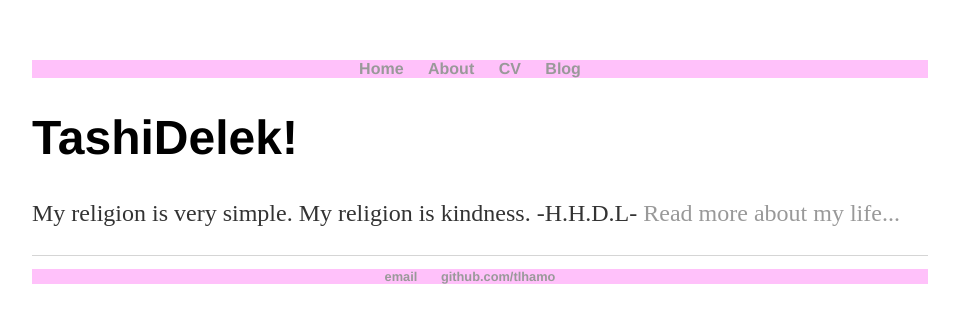
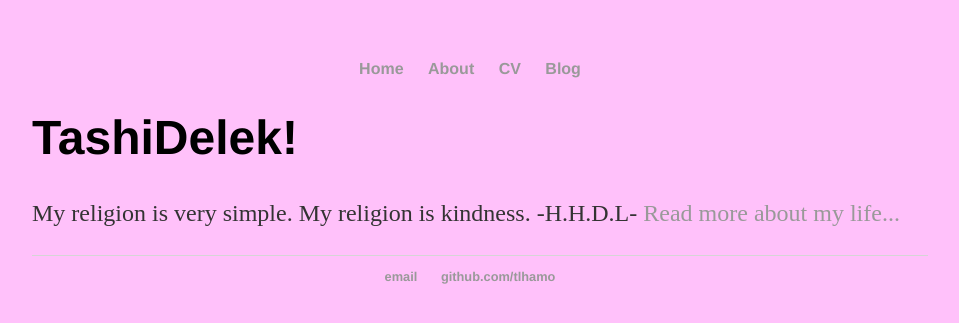
Before and after one commit to tlhamo/2018-Works, a Jekyll site: the page built from index.html, in a window 1280 px wide. Shown: the top 323 px of the page, without its empty margins (160-1119 px from the left). Built offline with Jekyll 4.4.1, drawn with Linux system fonts in a browser that asks for light colours.

Commit message:
Update main.css

```diff
--- a/css/main.css
+++ b/css/main.css
@@ -1,6 +1,7 @@
 body {
     margin: 60px auto;
     width: 70%;
+    background-color: #FFC1FA;
 }
 nav ul, footer ul {
     font-family:'Helvetica', 'Arial', 'Sans-Serif';
@@ -8,7 +9,7 @@ nav ul, footer ul {
     padding: 0px;
     list-style: none;
     font-weight: bold;
-    background-color: #FFC1FA;
+
 }
 nav ul li, footer ul li {
     display: inline;
```
